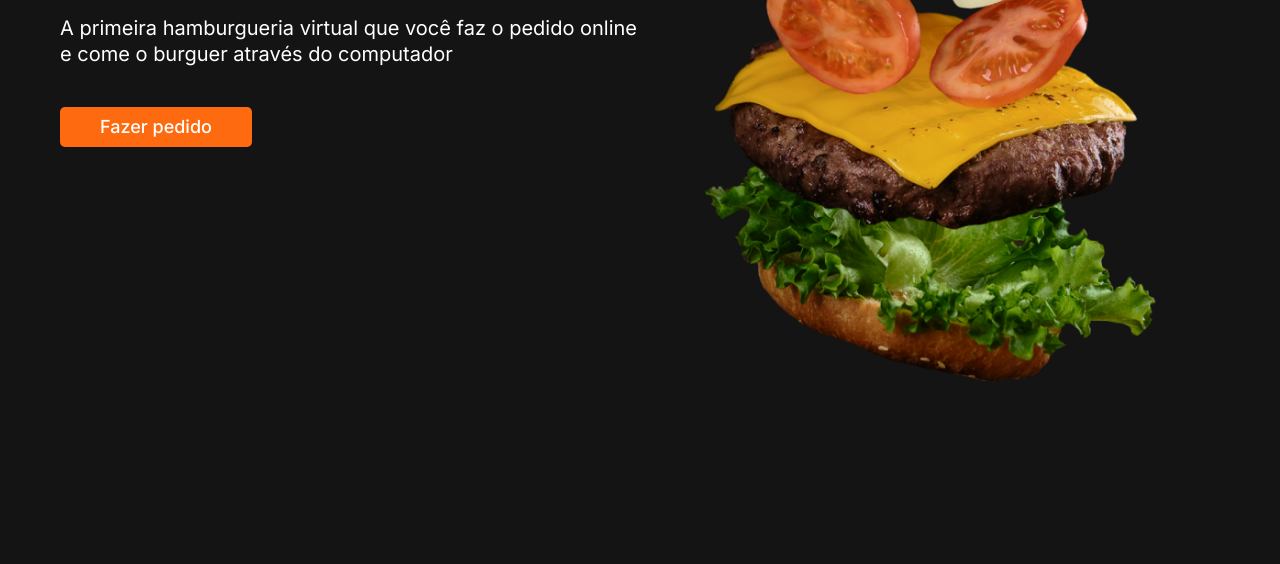
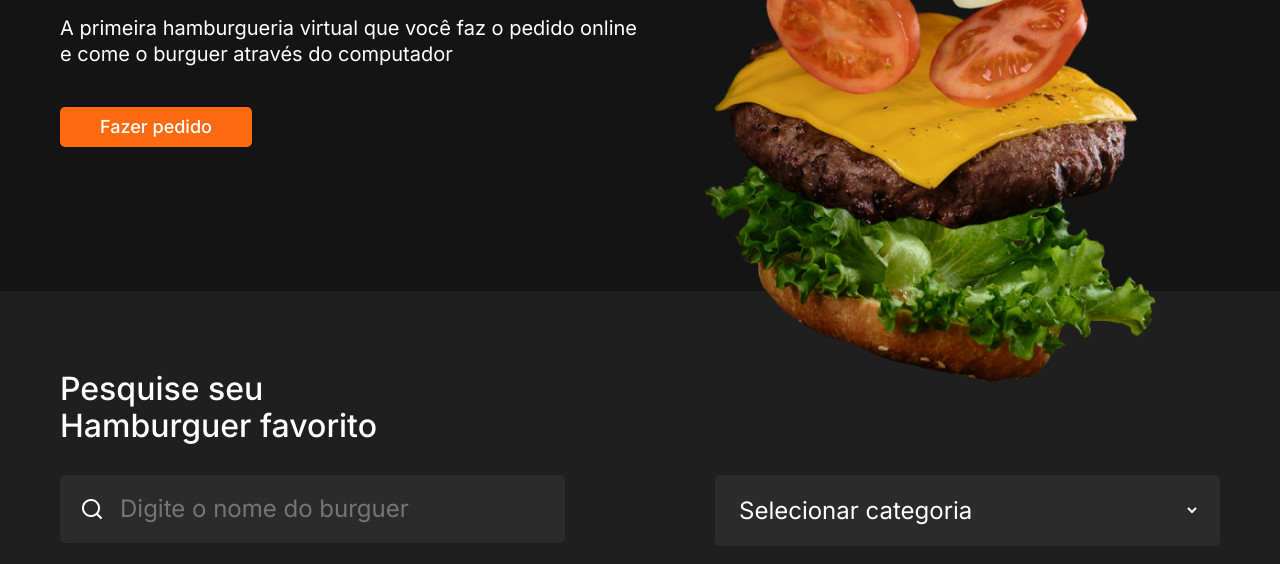
Before and after one commit to JonatasASB/b7-burguer, a plain HTML site: page index.html in a window 1280 px wide. Shown: the part 348-912 px from the top of the page. Before the commit the page ends 800 px from the top, so only its background shows below. Drawn offline with Linux system fonts and the light colour scheme; a web font is replaced by a local one.

Commit message:
finishing search section

```diff
--- a/assets/css/styles.css
+++ b/assets/css/styles.css
@@ -5,6 +5,8 @@
     list-style: none;
     text-decoration: none;
     font-size: 18px;
+    outline: none;
+    border: 0;
 }
 body {
     font-family: 'Inter', sans-serif;
@@ -126,6 +128,50 @@ header .menu-icon {
     height: 6px;
     background-color: #fff;
 }
+/*SEARCH*/
+.search {
+    background-color: #1f1f1f;
+    padding: 80px 0;
+    margin-top: -100px;
+}
+.search--title {
+    font-size: 32px;
+    font-weight: 500;
+}
+.search--sides {
+    display: flex;
+    margin-top: 30px;
+    gap: 150px
+}
+.search--sides .left-side,
+.search--sides .right-side {
+    flex: 1;
+}
+.search input,
+.search select {
+    width: 100%;
+    background-color: #2b2b2b;
+    color: #fff;
+    font-size:24px;
+    padding: 20px;
+    border-radius: 5px;
+}
+.search input {
+    background-image: url('../images/searchIcon.png');
+    background-repeat: no-repeat;
+    background-position: 20px center;
+    padding-left: 60px;
+    cursor: pointer;
+}
+.search select {
+    border-right: 20px solid transparent;
+}
+
+
+
+
+
+
 @media (max-width: 820px) {
     header nav {
         display: none;
@@ -151,4 +197,14 @@ header .menu-icon {
     .hero .right-side img {
         height: 270px;
     }
+    .search {
+        padding-bottom: 40px;
+    }
+    .search--title {
+        text-align: center;
+    }
+    .search--sides {
+        flex-direction: column;
+        gap: 20px;
+    }
 }
--- a/index.html
+++ b/index.html
@@ -50,4 +50,25 @@
             </div>
         </div>
     </section>
+    <section class="search">
+        <div class="container">
+            <div class="search--title">
+                Pesquise seu <br> Hamburguer favorito
+            </div>
+            <div class="search--sides">
+                <div class="left-side">
+                    <input type="search" placeholder="Digite o nome do burguer">
+                </div>
+                <div class="right-side">
+                    <select>
+                        <option value="">Selecionar categoria</option>
+                        <option value="burgers">Burgers</option>
+                        <option value="pizza">Pizzas</option>
+                        <option value="kids">Kids</option>
+                        <option value="bebidas">Bebidas</option>
+                    </select>
+                </div>
+            </div>
+        </div>
+    </section>
 </body>
```
